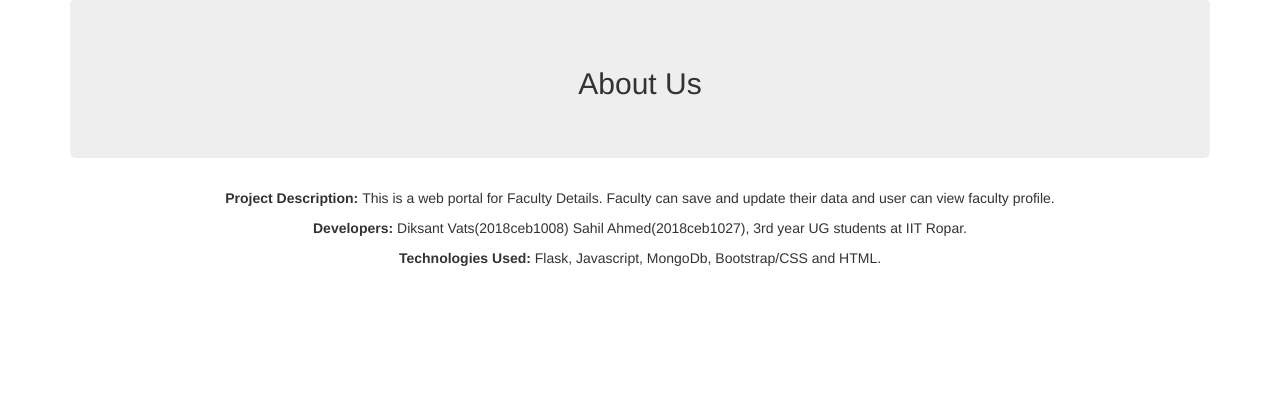
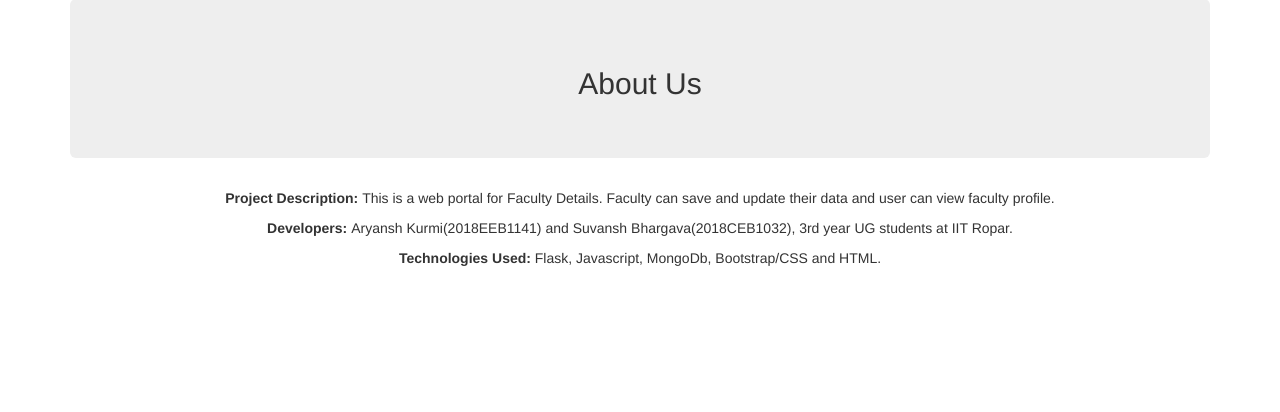
Before and after one commit to arukurmi/Faculty-Leave-Managment-Portal, a Flask app: page /about in a window 1280 px wide. Shown: the part 95-507 px from the top of the page. Run offline with Flask 2, Linux system fonts and the light colour scheme; some libraries are stand-ins or nearby versions.

Commit message:
made some changes to about html file

```diff
--- a/templates/about.html
+++ b/templates/about.html
@@ -1,13 +1,18 @@
 {% extends 'layout.html' %}
 
 {% block body %}
+
 <div class="jumbotron text-center">
   <h2>About Us</h2>
 </div>
+
 <center>
+
 <p><b>Project Description: </b>This is a web portal for Faculty Details. Faculty can save and update their data and user can view faculty profile.
 </p>
-<p><b>Developers: </b>Diksant Vats(2018ceb1008) Sahil Ahmed(2018ceb1027), 3rd year UG students at IIT Ropar.</p>
+<p><b>Developers: </b>Aryansh Kurmi(2018EEB1141) and Suvansh Bhargava(2018CEB1032), 3rd year UG students at IIT Ropar.</p>
 <p><b>Technologies Used: </b>Flask, Javascript, MongoDb, Bootstrap/CSS and HTML.</p>
+
 </center>
+
 {% endblock %}
```
